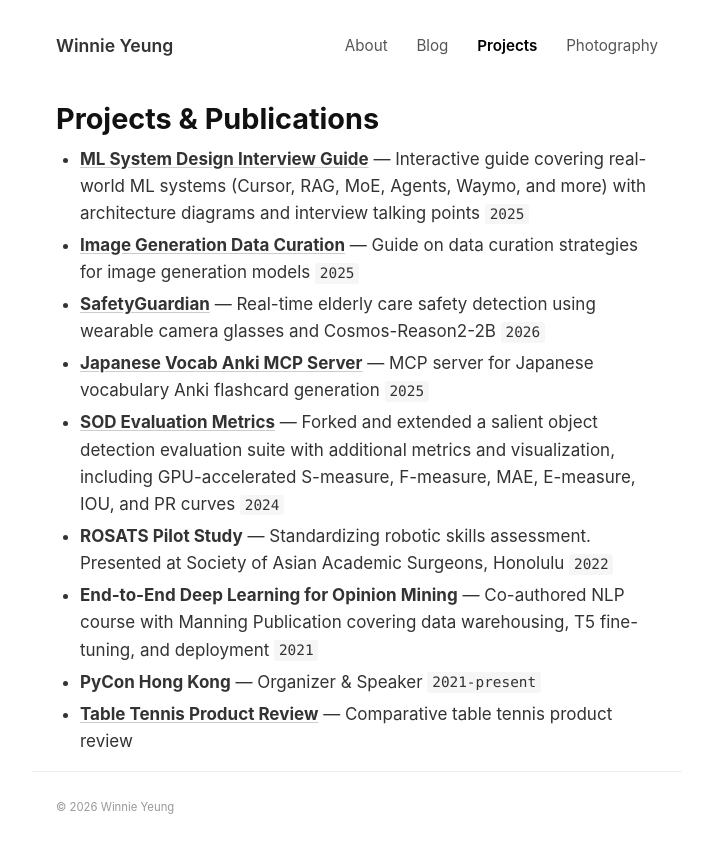
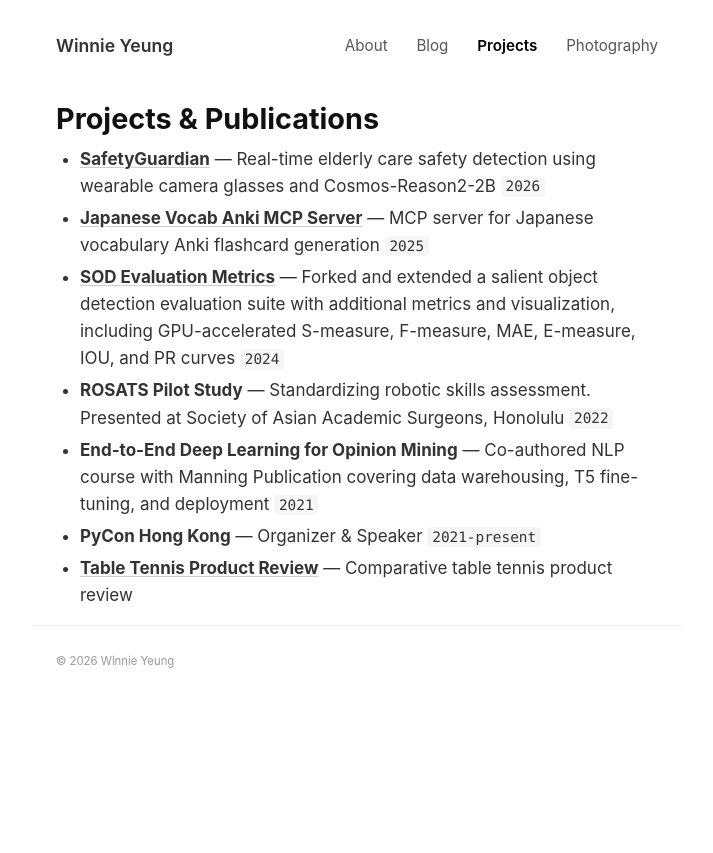
Before and after one commit to vionwinnie/vionwinnie.github.io, a Jekyll site: the page built from project/index.html, in a window 1280 px wide. Shown: the top 853 px of the page, without its empty margins (283-996 px from the left). Built offline with Jekyll 4.4.1, drawn with Linux system fonts in a browser that asks for light colours.

Commit message:
Move ML System Design Guide and Image Generation Data Curation to blog posts
Revert project page listing, add as blog entries with links to the
standalone interactive pages instead.

Co-Authored-By: Claude Opus 4.6 <noreply@anthropic.com>

```diff
--- a/project/index.html
+++ b/project/index.html
@@ -5,8 +5,6 @@ layout: default
 <h1>Projects & Publications</h1>
 
 <ul>
-  <li><strong><a href="/ml-system-design-guide/">ML System Design Interview Guide</a></strong> — Interactive guide covering real-world ML systems (Cursor, RAG, MoE, Agents, Waymo, and more) with architecture diagrams and interview talking points <code>2025</code></li>
-  <li><strong><a href="/ImageGenerationDataCuration/">Image Generation Data Curation</a></strong> — Guide on data curation strategies for image generation models <code>2025</code></li>
   <li><strong><a href="/safetyguardian/">SafetyGuardian</a></strong> — Real-time elderly care safety detection using wearable camera glasses and Cosmos-Reason2-2B <code>2026</code></li>
   <li><strong><a href="https://github.com/vionwinnie/jap-vocab-anki-mcp-server">Japanese Vocab Anki MCP Server</a></strong> — MCP server for Japanese vocabulary Anki flashcard generation <code>2025</code></li>
   <li><strong><a href="https://github.com/vionwinnie/SOD_Evaluation_Metrics">SOD Evaluation Metrics</a></strong> — Forked and extended a salient object detection evaluation suite with additional metrics and visualization, including GPU-accelerated S-measure, F-measure, MAE, E-measure, IOU, and PR curves <code>2024</code></li>
```
Also changed, not shown: _posts/2025-03-04-ml-system-design-guide.md (added, +13 -0 lines), _posts/2025-03-05-image-generation-data-curation.md (added, +11 -0 lines).
